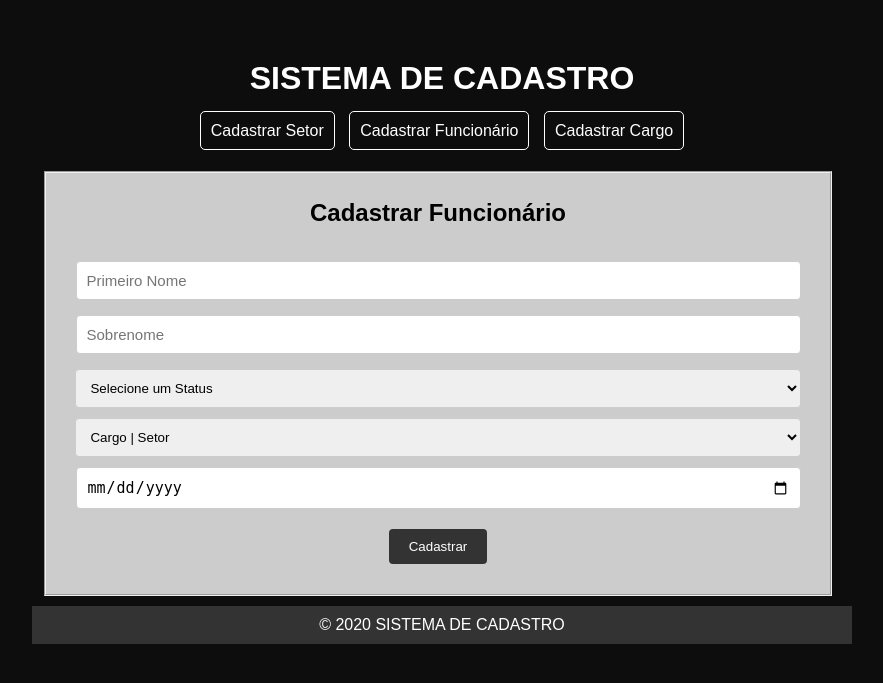
After one commit to FabioCorreiaLima/cadastro, a Flask app: template src/templates/public/funcionario.html in a window 1280 px wide. The commit adds this page. Shown: the top 683 px of the page, without its empty margins (198-1081 px from the left). Run offline with Flask 3, Linux system fonts and the light colour scheme; the template is opened without the code that fills it: most values are stand-ins (such as "Sample title", 1, 10 or a date in 2020).

Commit message:
Add files via upload

```diff
--- a/main.py
+++ b/main.py
@@ -1,4 +1,4 @@
 from src.app import app
 
 if __name__ == '__main__':
-    app.run(debug=True)
+    app.run(port=2000,debug=True)
--- a/src/app.py
+++ b/src/app.py
@@ -1,5 +1,4 @@
 from flask import Flask, render_template, request, redirect, url_for
-from flask_mysqldb import MySQL
 from src.routes.routes import *
 
 app = Flask(__name__)
@@ -12,12 +11,7 @@ app.add_url_rule(routes["setor"], view_func=Setor.as_view('setor'))
 
 
 
-# app.config['MYSQL_HOST'] = 'localhost'
-# app.config['MYSQL_USER'] = 'root'
-# app.config['MYSQL_PASSWORD'] = ''
-# app.config['MYSQL_DB'] = 'sistema_cadastro'
 
-# mysql = MySQL(app)
 
 # @app.route('/')
 # def index():
--- /dev/null
+++ b/src/static/js.js
@@ -0,0 +1,32 @@
+document.addEventListener("DOMContentLoaded", function() {
+    const form = document.querySelector('form');
+    const inputs = form.querySelectorAll('.form-required');
+
+    function validateInput(input, minLength, noNumbers) {
+        const value = input.value;
+        if (value.length < minLength || (noNumbers && /\d/.test(value))) {
+            input.classList.add('error');
+            input.classList.remove('valid');
+        } else {
+            input.classList.remove('error');
+            input.classList.add('valid');
+        }
+    }
+
+    inputs.forEach(function(input) {
+        input.addEventListener('input', function() {
+            validateInput(input, 3, true);
+        });
+    });
+
+    form.addEventListener('submit', function(event) {
+        inputs.forEach(function(input) {
+            validateInput(input, 3, true);
+        });
+
+        if (form.querySelector('.error')) {
+            event.preventDefault();
+            alert('Por favor, corrija os erros no formulário antes de enviar.');
+        }
+    });
+});
--- a/src/static/style.css
+++ b/src/static/style.css
@@ -1,74 +1,81 @@
 /* Estilos gerais */
 body {
+    margin: 60px;
     font-family: Arial, sans-serif;
-    background-color: #f2f2f2;
+    background-color: #0a0a0afb;
 
 }
 .content {
     text-align: center;
     max-width: 800px; /* Define a largura máxima da página */
     margin: 0 auto; /* Centraliza a página na horizontal */
+    padding: 10px;
 }
 
 h1 {
     text-align: center;
-    color: #333;
+    /*color: #333;*/
+    color: #fff;
     margin: 20px 0;
 }
-
-/* Estilos para a barra de navegação */
-nav {
-    text-align: center; /* Centraliza a barra de navegação */
-}
-
 /* Estilos para a barra de navegação */
 nav {
     text-align: center;
 }
 
-ul {
+ul.nav-list {
     list-style-type: none;
     padding: 0;
-    text-decoration: none; /* Remove o sublinhado dos links */
 }
 
-li {
+ul.nav-list li {
     display: inline-block;
     margin: 5px;
     text-align: center;
+}
+
+ul.nav-list li a {
+    text-decoration: none;
+    color: #fff;
+    padding: 10px;
+    border: 1px solid #fff;
+    border-radius: 5px;
+    background-color:#0d0d0e; /* Cor de fundo para cada <li> */
+}
+
+ul.nav-list li a:hover {
+    background-color:#fff; /* Cor de fundo quando o mouse está sobre o link */
+    color: #0d0d0e; /* Cor do texto quando o mouse está sobre o link */
     border: 1px solid #ccc;
     border-radius: 5px;
-    padding: 10px;
-    background-color: #f2f2f2; /* Cor de fundo para cada <li> */
-    text-decoration: none; /* Remove o sublinhado dos links */
 }
 
+fieldset {
+    background-color: #ccc;
+    width: 95%;
 
-/* Estilos para formulários e conteúdo */
-.form-container {
-    background-color: #fff;
-    padding: 20px;
-    border: 1px solid #ccc;
-    border-radius: 5px;
-    box-shadow: 0 2px 5px rgba(0, 0, 0, 0.1);
-    max-width: 400px; /* Define a largura máxima dos formulários */
-    margin: 0 auto;
-    text-align: left;
 }
-
 form label {
     display: block;
     margin-bottom: 5px;
 }
-
+form {
+    padding: 10px;
+}
+/* Estilos para campos de entrada (input) */
 form input[type="text"],
 form input[type="date"] {
-    width: 100%;
+    font-size: 15px;
+    width: 95%;
     padding: 10px;
     margin: 5px 0;
     border: 1px solid #ccc;
     border-radius: 4px;
+    margin-bottom: 10px;
 }
+
+
+
 
 form input[type="checkbox"] {
     margin: 5px 0;
@@ -76,23 +83,32 @@ form input[type="checkbox"] {
 }
 
 form select {
-    width: 100%;
+    width: 98%;
     padding: 10px;
     margin: 5px 0;
     border: 1px solid #ccc;
     border-radius: 4px;
 }
+from select option{
+    color: #0d0d0e;
+}
+
+.error {
+    color: red;
+    font-weight: bold;
+}
 
 form button {
     background-color: #333;
     color: #fff;
-    padding: 10px 20px;
+    padding: 10px 20px; /* Ajuste o tamanho do botão conforme necessário */
     border: none;
     border-radius: 4px;
     cursor: pointer;
     display: block;
     margin: 10px auto;
 }
+
 
 form button:hover {
     background-color: #555;
@@ -106,3 +122,13 @@ footer {
     color: #fff;
     padding: 10px 0;
 }
+
+.error {
+    border: 1px solid red;
+    color: red;
+}
+
+.valid {
+    border: 1px solid green;
+    color: green;
+}
--- a/src/templates/index.html
+++ b/src/templates/index.html
@@ -1,12 +1,22 @@
-<html lang="pt-BR">
-<head>
-    <meta charset="UTF-8">
-    <meta name="viewport" content="width=device-width, initial-scale=1.0">
-    <title>SISTEMA DE CADASTRO</title>
-    <link rel="stylesheet" type="text/css" href="/style.css">
-</head>
-<body>
+{% extends 'public/base.html' %}
+
+{% block body %}
+
     <header>
         <h1>SISTEMA DE CADASTRO</h1>
     </header>
     <nav>
+        <ul class="nav-list">
+            <li><a href="{{ url_for('setor') }}">Cadastrar Setor</a></li>
+            <li><a href="{{ url_for('funcionario') }}">Cadastrar Funcionário</a></li>
+            <li><a href="{{ url_for('cargo') }}">Cadastrar Cargo</a></li>
+
+        </ul>
+    </nav>
+    <div class="content">
+        {% block content %}{% endblock %}
+
+    </div>
+
+
+{% endblock %}
--- /dev/null
+++ b/src/templates/public/base.html
@@ -0,0 +1,21 @@
+<!DOCTYPE html>
+<html lang="pt-BR">
+<head>
+    <meta charset="UTF-8">
+    <meta name="viewport" content="width=device-width, initial-scale=1.0">
+    <title>SISTEMA DE CADASTRO</title>
+    <link rel="stylesheet" type="text/css" href="{{ url_for('static', filename='style.css') }}">
+
+</head>
+<body>
+    {% block body %}
+    {% endblock %}
+
+    <footer class='content'>
+        &copy; {{ current_year }} SISTEMA DE CADASTRO
+    </footer>
+
+    <script src="{{ url_for('static', filename='js.js') }}"></script>
+
+</body>
+</html>
--- /dev/null
+++ b/src/templates/public/funcionario.html
@@ -0,0 +1,25 @@
+{% extends 'index.html' %}
+
+{% block content %}
+    <fieldset>
+        <h2>Cadastrar Funcionário</h2>
+        <form method="POST" action="{{ url_for('funcionario') }}">
+            <input class='form-required' type="text" id="primeiro_nome" name="primeiro_nome" placeholder="Primeiro Nome" required>
+            <input class='form-required' type="text" id="sobrenome" name="sobrenome" placeholder="Sobrenome" required>
+
+            <select name="status_funcionario" id="status_funcionario" required>
+                <option value="" disabled selected>Selecione um Status</option>
+                <option value="ativo">Ativo</option>
+                <option value="inativo">Inativo</option>
+            </select>
+            <select name="cargo" id="cargo" required>
+                <option value="" disabled selected> Cargo  |  Setor</option>
+                {% for id, nome, id_setor, nome_setor in cargo %}
+                    <option value="{{ id }}_{{ id_setor }}">{{ nome }} | {{nome_setor}}</option>
+                {% endfor %}
+            </select>
+            <input class='form-required-data' type="date" id="data_admissao" name="data_admissao" placeholder="Data de Admissão" required>
+            <button type="submit">Cadastrar</button>
+        </form>
+    </fieldset>
+{% endblock %}
```
Also changed, not shown: src/controllers/controllers.py (+60 -8 lines), src/db.py (+51 -0 lines), src/templates/public/cargo.html (added, +22 -0 lines), src/templates/public/setor.html (added, +15 -0 lines).
